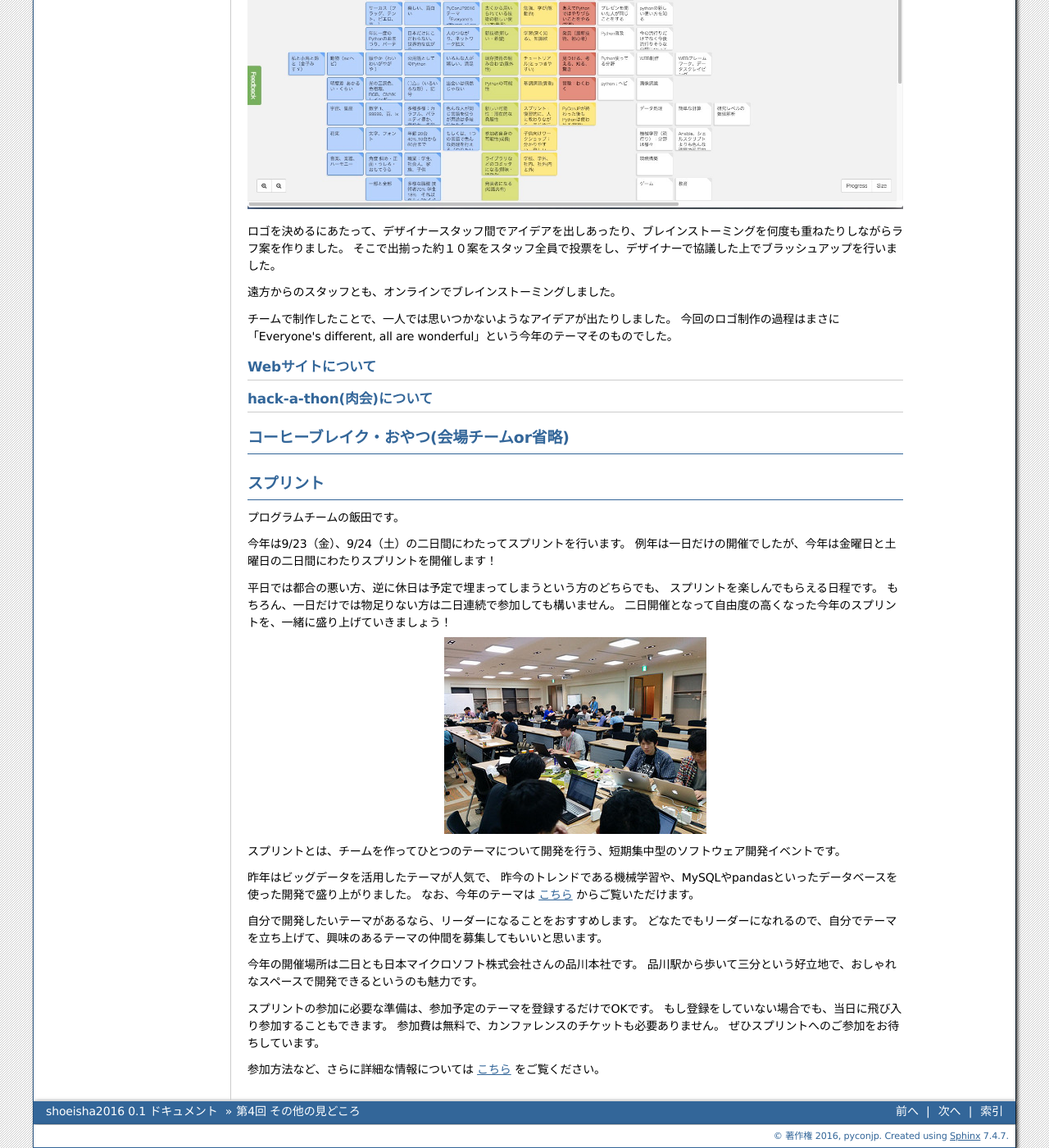
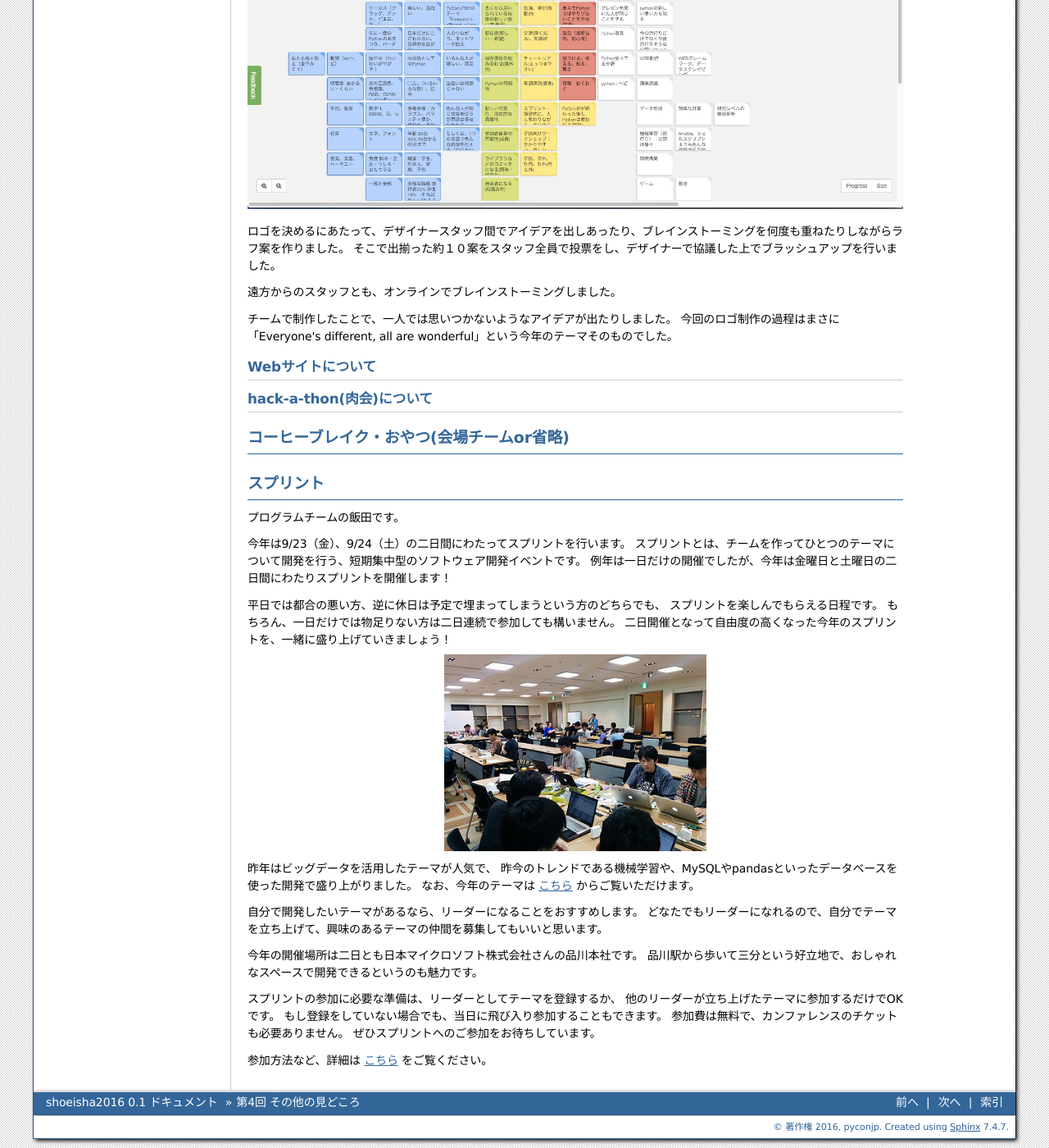
Before and after one commit to pyconjp/shoeisha2016, a Sphinx documentation site: the page built from source/beforereport_04_others.rst, in a window 1280 px wide and 1400 px high, scrolled down 1148 px. Shown: the whole window at 82% size. Built offline with Sphinx 7.4.7, drawn with Linux system fonts in a browser that asks for light colours.

Commit message:
change beforereport_04_others.rst

```diff
--- a/source/beforereport_04_others.rst
+++ b/source/beforereport_04_others.rst
@@ -57,6 +57,7 @@ hack-a-thon(肉会)について
 プログラムチームの飯田です。
 
 今年は9/23（金）、9/24（土）の二日間にわたってスプリントを行います。
+スプリントとは、チームを作ってひとつのテーマについて開発を行う、短期集中型のソフトウェア開発イベントです。
 例年は一日だけの開催でしたが、今年は金曜日と土曜日の二日間にわたりスプリントを開催します！
 
 平日では都合の悪い方、逆に休日は予定で埋まってしまうという方のどちらでも、
@@ -66,8 +67,6 @@ hack-a-thon(肉会)について
 
 .. image:: /_static/beforereport_02_program/sprint.jpg
 	:align: center
-
-スプリントとは、チームを作ってひとつのテーマについて開発を行う、短期集中型のソフトウェア開発イベントです。
 
 昨年はビッグデータを活用したテーマが人気で、
 昨今のトレンドである機械学習や、MySQLやpandasといったデータベースを使った開発で盛り上がりました。
@@ -79,9 +78,10 @@ hack-a-thon(肉会)について
 今年の開催場所は二日とも日本マイクロソフト株式会社さんの品川本社です。
 品川駅から歩いて三分という好立地で、おしゃれなスペースで開発できるというのも魅力です。
 
-スプリントの参加に必要な準備は、参加予定のテーマを登録するだけでOKです。
+スプリントの参加に必要な準備は、リーダーとしてテーマを登録するか、
+他のリーダーが立ち上げたテーマに参加するだけでOKです。
 もし登録をしていない場合でも、当日に飛び入り参加することもできます。
 参加費は無料で、カンファレンスのチケットも必要ありません。
 ぜひスプリントへのご参加をお待ちしています。
 
-参加方法など、さらに詳細な情報については `こちら <https://pycon.jp/2016/ja/events/sprint/>`_ をご覧ください。
+参加方法など、詳細は `こちら <https://pycon.jp/2016/ja/events/sprint/>`_ をご覧ください。
```
